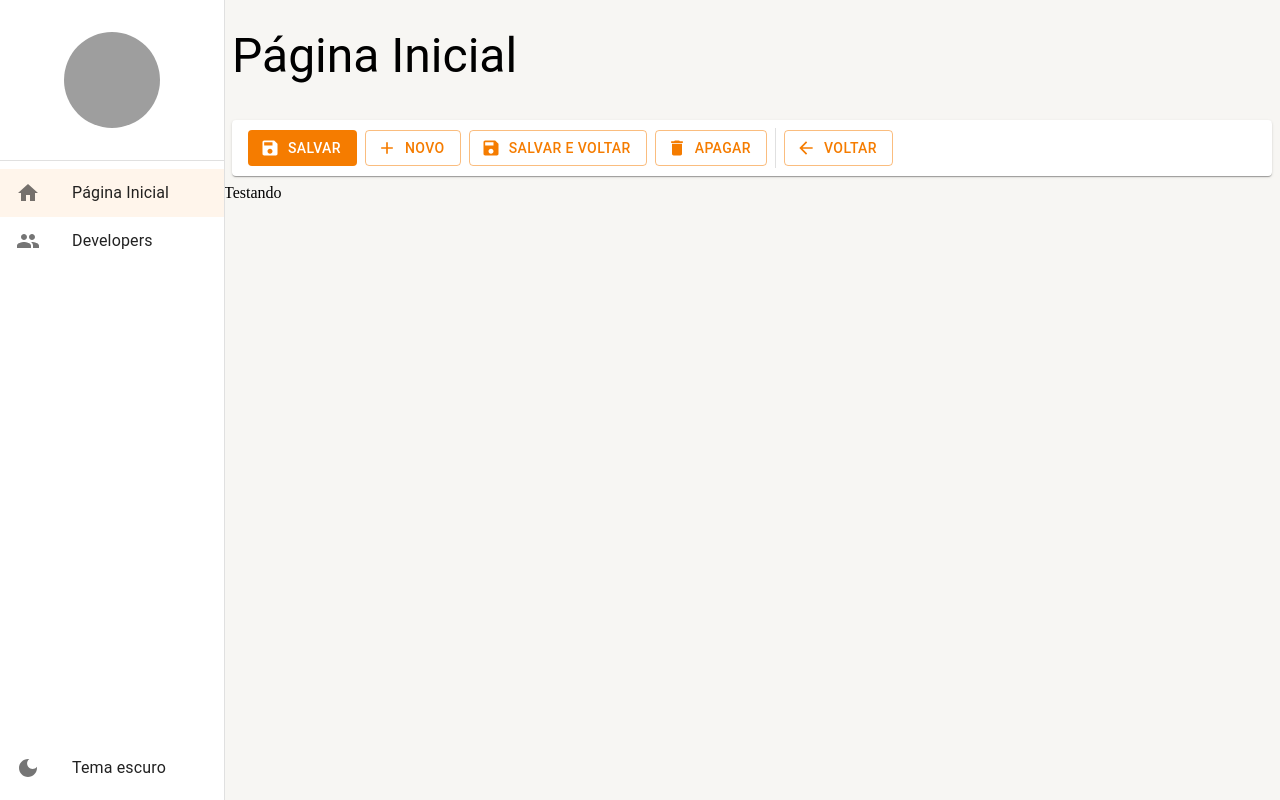
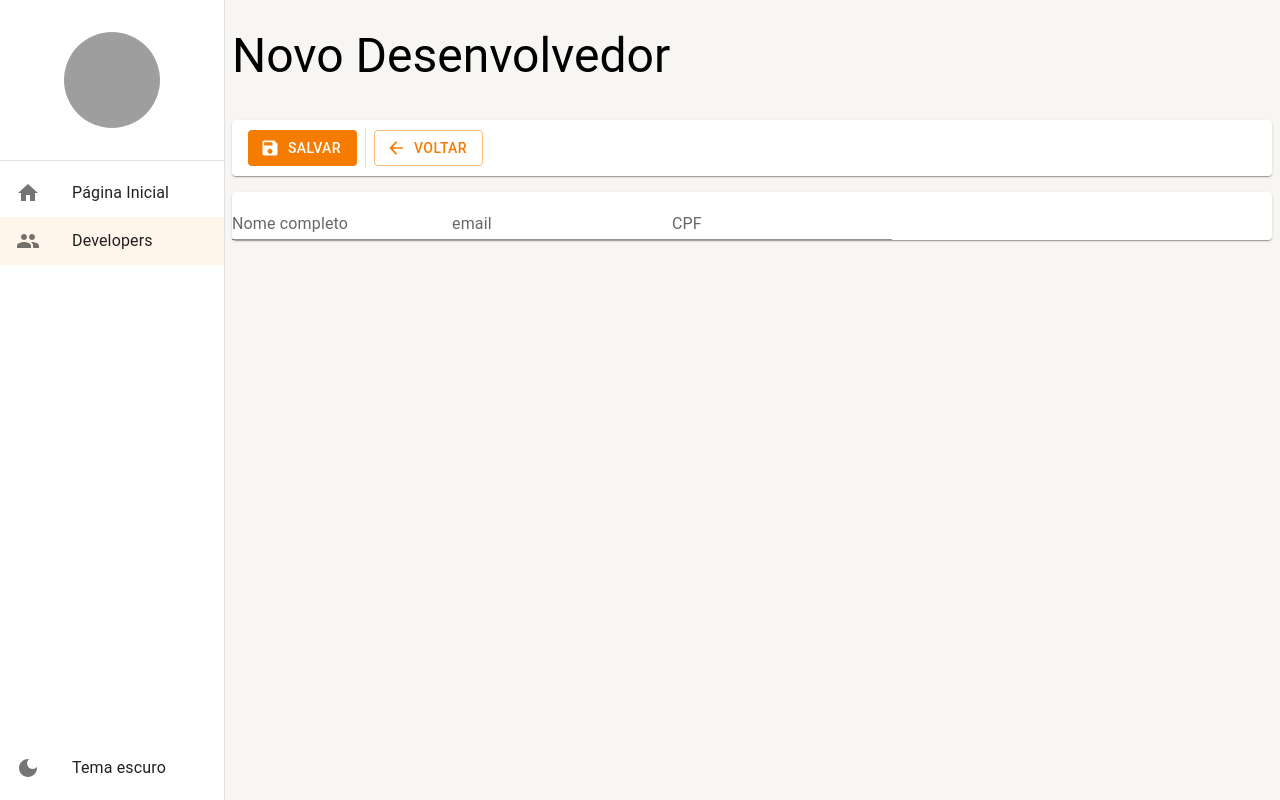
Before and after one commit to guilhermemendesdev/-task-manager-vite, a React (Vite) app: page /developers/novo in a window 1280 px wide. Before the commit this address led to /home. Built offline with nearby package versions, Linux system fonts and the light colour scheme; grey boxes are pictures that could not be loaded.

Commit message:
feat: página para criação de novo desenvolvedor

```diff
--- /dev/null
+++ b/src/pages/developers/NovoDeveloper.tsx
@@ -0,0 +1,58 @@
+import { useNavigate, useSearchParams } from "react-router-dom"
+import { FerramentasDaListagem, FerramentasDeDetalhe } from "../../shared/components"
+import { LayoutBase } from "../../shared/layouts"
+import { useEffect, useMemo, useState } from "react"
+import { DevelopersService, IDeveloper } from "../../shared/services/api/developers/DevelopersService"
+import { useDebounce } from "../../shared/hooks"
+import { Box, IconButton, LinearProgress, Paper, Table, TableBody, TableCell, TableContainer, TableFooter, TableHead, TableRow, TextField } from "@mui/material"
+import { Enviroment } from "../../shared/environment"
+import { Delete} from "@mui/icons-material"
+
+export const NovoDeveloper: React.FC = () => {
+    const navigate = useNavigate();
+    const [name, setName] = useState('')
+    const [email, setEmail] = useState('')
+    const [cpf, setCpf] = useState('')
+    const {debounce} = useDebounce()
+
+    const [rows, setRows] = useState<IDeveloper[]>([])
+    const [isLoading, setIsLoading] = useState(true)
+
+    const handleSave = () => {
+        setIsLoading(true)
+        DevelopersService.create({
+            name: name,
+            email: email,
+            cpf: cpf
+        })
+        .then((result) => {
+                setIsLoading(false)
+                if(result instanceof Error){
+                    console.log(result.message)
+                    alert(result.message)
+                }else{
+                navigate('/developers')
+                }
+            })
+    }
+
+return (
+    <LayoutBase
+    titulo="Novo Desenvolvedor"
+    barraDeFerramentas={
+        <FerramentasDeDetalhe
+        mostrarBotaoSalvar
+        mostrarBotaoVoltar
+        aoClicarEmVoltar={() => navigate('/developers')}
+        aoClicarEmSalvar={handleSave}
+        />
+    }
+    >
+        <Box sx={{m: 1, width: 'auto'}} component={Paper}>
+            <TextField id="standard-basic" label="Nome completo" variant="standard" onChange={(e) => setName(e.target.value)}/>
+            <TextField id="standard-basic" label="email" variant="standard" onChange={(e) => setEmail(e.target.value)}/>
+            <TextField id="standard-basic" label="CPF" variant="standard" onChange={(e) => setCpf(e.target.value)}/>
+        </Box>
+    </LayoutBase>
+)
+}
--- a/src/routes/index.tsx
+++ b/src/routes/index.tsx
@@ -3,6 +3,7 @@ import { useDrawerContext } from '../shared/contexts'
 import { useEffect } from 'react'
 import { Home, People } from '@mui/icons-material'
 import { Dashboard, ListagemDeDevelopers } from '../pages'
+import { NovoDeveloper } from '../pages/developers/NovoDeveloper'
 
 export const AppRoutes = () => {
     const {setDrawerOptions} = useDrawerContext()
@@ -26,6 +27,7 @@ export const AppRoutes = () => {
         <Routes>
             <Route path='/home' element={<Dashboard/>}/>
             <Route path='/developers' element={<ListagemDeDevelopers/>}/>
+            <Route path='/developers/novo' element={<NovoDeveloper/>}/>
             <Route path='*'  element={<Navigate to='/home'/>}/>
         </Routes>
     )
```
